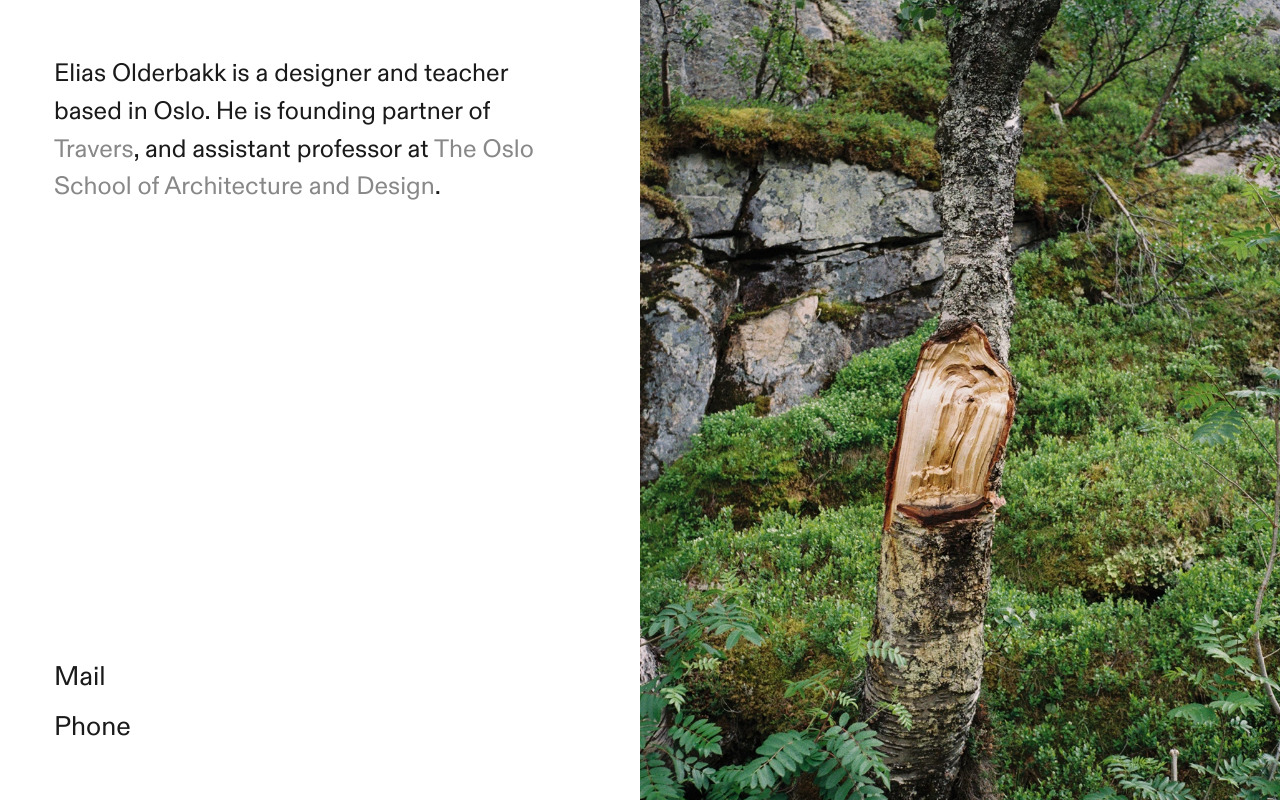
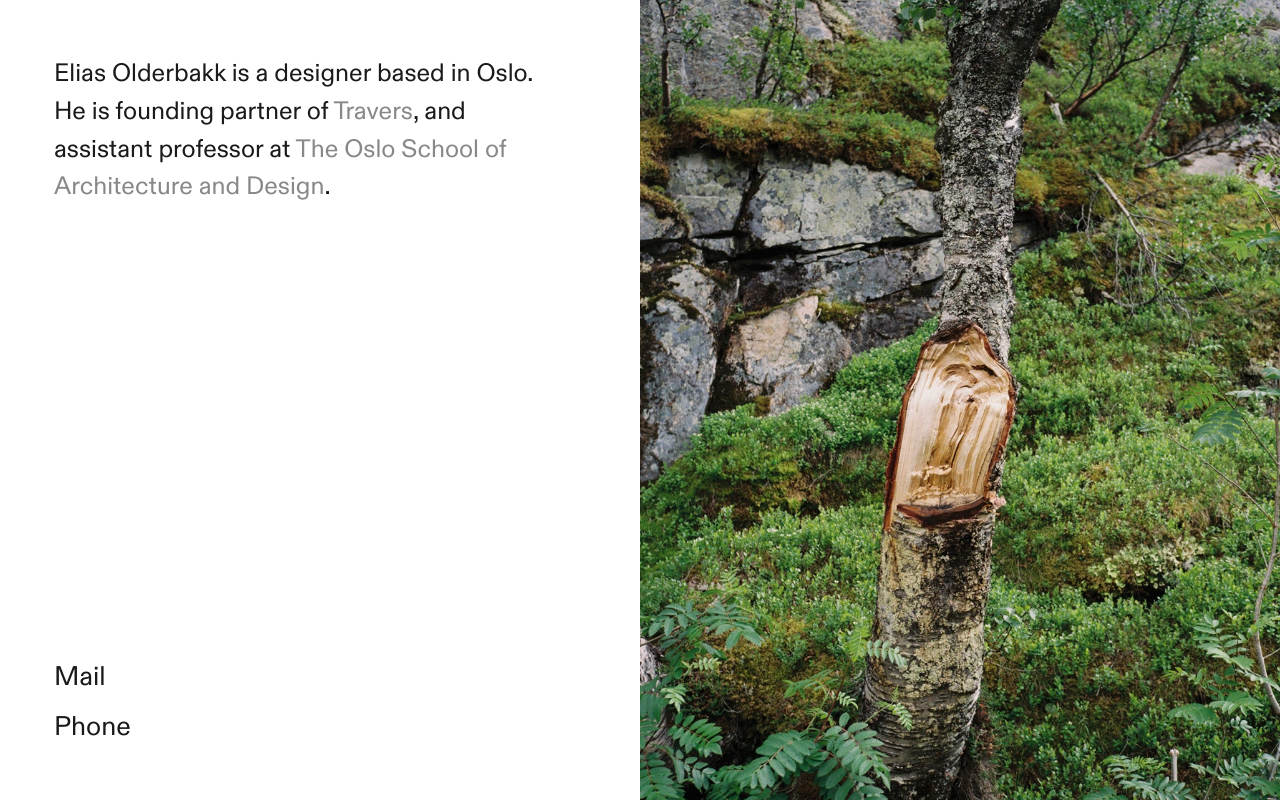
Before and after one commit to olderbakk/nettside, a Next.js app: page / in a window 1280 px wide. Built offline with nearby package versions, Linux system fonts and the light colour scheme.

Commit message:
Update bio description in page.tsx

```diff
--- a/app/page.tsx
+++ b/app/page.tsx
@@ -8,7 +8,7 @@ export default function Home() {
       {/* Venstre kolonne */}
       <div className={styles.left}>
         <p className={styles.bio}>
-          Elias Olderbakk is a designer and teacher based in Oslo.
+          Elias Olderbakk is a designer  based in Oslo.
           He is founding partner of{" "}
           <a href="//travers.as" target="_blank" rel="noopener noreferrer" className={styles.bioLink}>
             Travers
```
